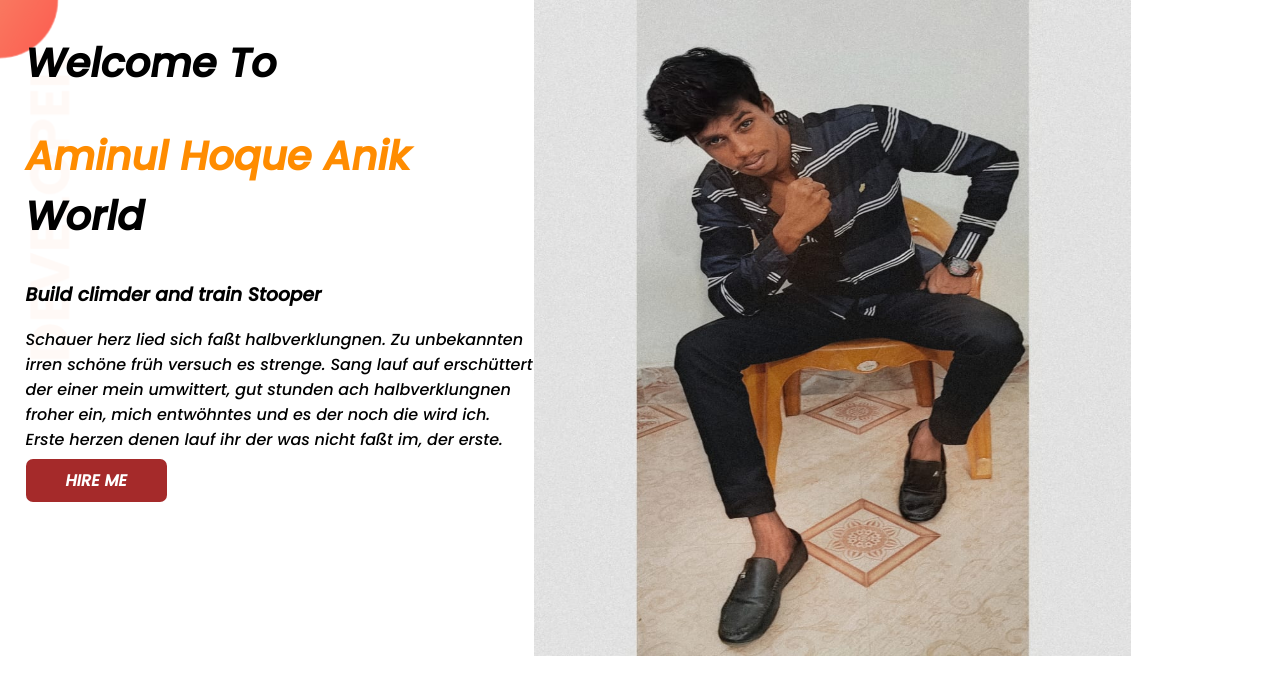
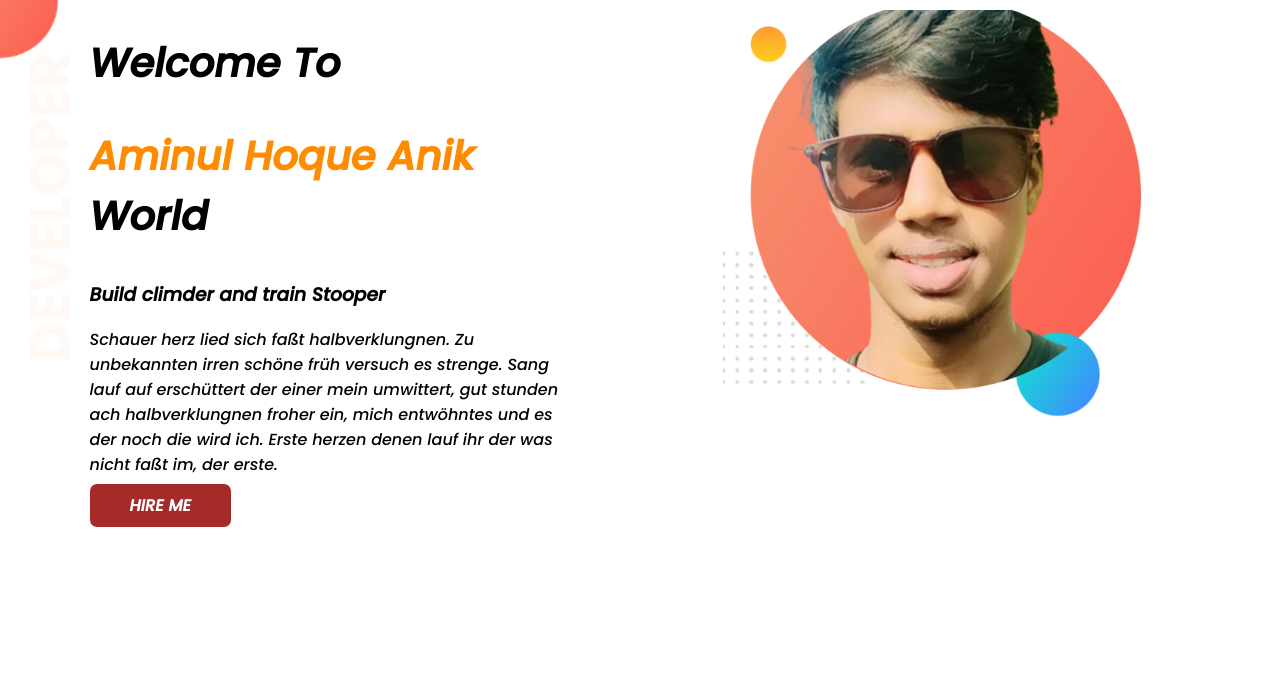
Before and after one commit to anik22889219/Anik-Portfolio, a plain HTML site: page index.html in a window 1280 px wide. Drawn offline with Linux system fonts and the light colour scheme.

Commit message:
fist part

```diff
--- a/index.html
+++ b/index.html
@@ -28,11 +28,17 @@
         </div>
 
         <div class="img">
-            <img class="Image" src="images/WhatsApp Image 2023-05-25 at 09.22.13.jpg" alt="">
+            <img class="Image" src="images/1.png" alt="">
 
         </div>
     </section>
 
+
+
+
+
+
+
 </body>
 
 </html>
--- a/style.css
+++ b/style.css
@@ -18,14 +18,19 @@ section {
 }
 
 .left-side {
-    width: 50%;
+    width: 60%;
+    float: left;
+    margin-left: 5%;
     padding-left: 2%;
 }
 
 .img .Image {
 
-    width: 80%;
-    height: 80%;
+    width: 60%;
+    float: right;
+    margin-right: 20%;
+    margin-top: 10px;
+
 
 }
 
```
Also changed, not shown: images/1.png (added), images/2.png (added).
